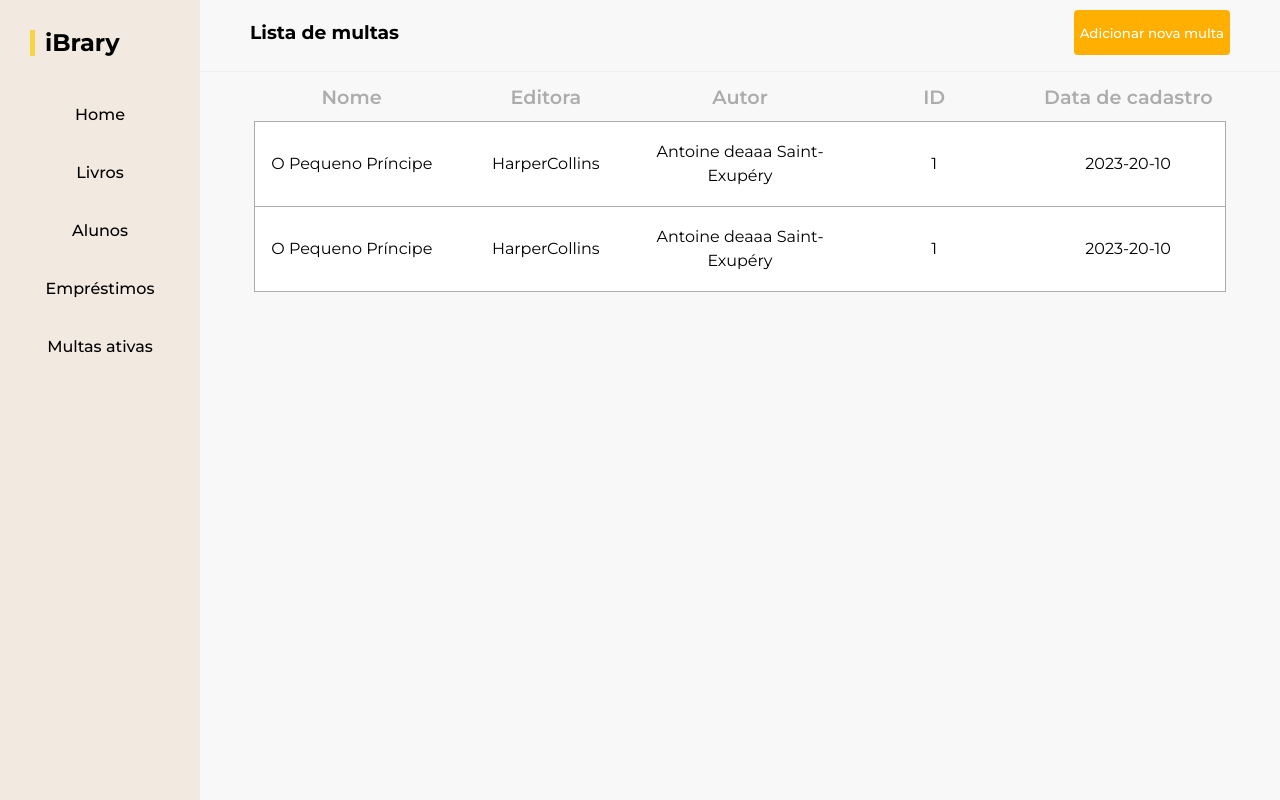
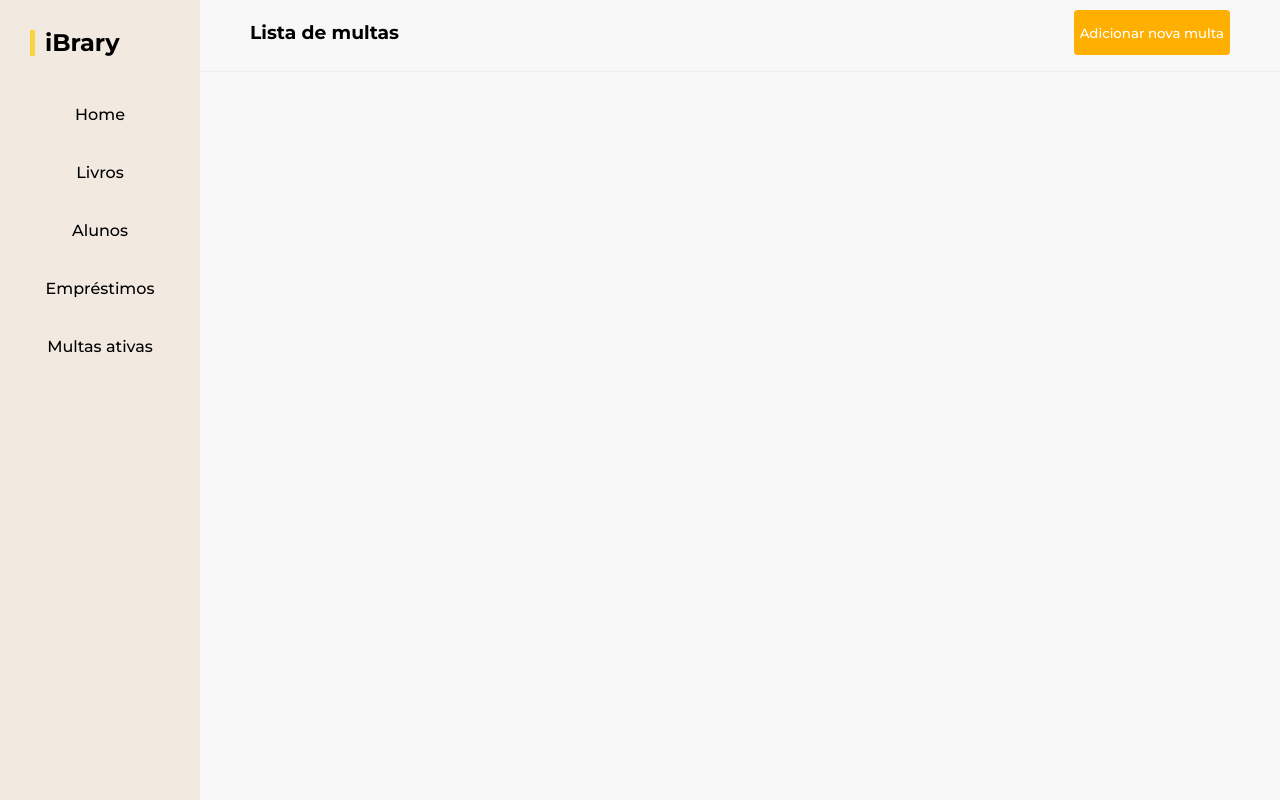
Before and after one commit to Melatoo/iBrary, a React (Vite) app in the folder Implementacao/front-end/: page /admin/multas in a window 1280 px wide. Built offline with nearby package versions, Linux system fonts and the light colour scheme.

Commit message:
corrigindo componente no lugar errado

```diff
--- a/Implementacao/front-end/src/components/Painel/BackgroundPainel.jsx
+++ b/Implementacao/front-end/src/components/Painel/BackgroundPainel.jsx
@@ -12,7 +12,7 @@ const BackgroundPainel = ({ tipoLista, textoBotao, children }) => {
           <Botao height="45px" texto={textoBotao} />
         </div>
         <hr id="hr" />
-        <PainelLivros />
+        {children}
       </div>
     </BackgroundAdmin>
   );
```
